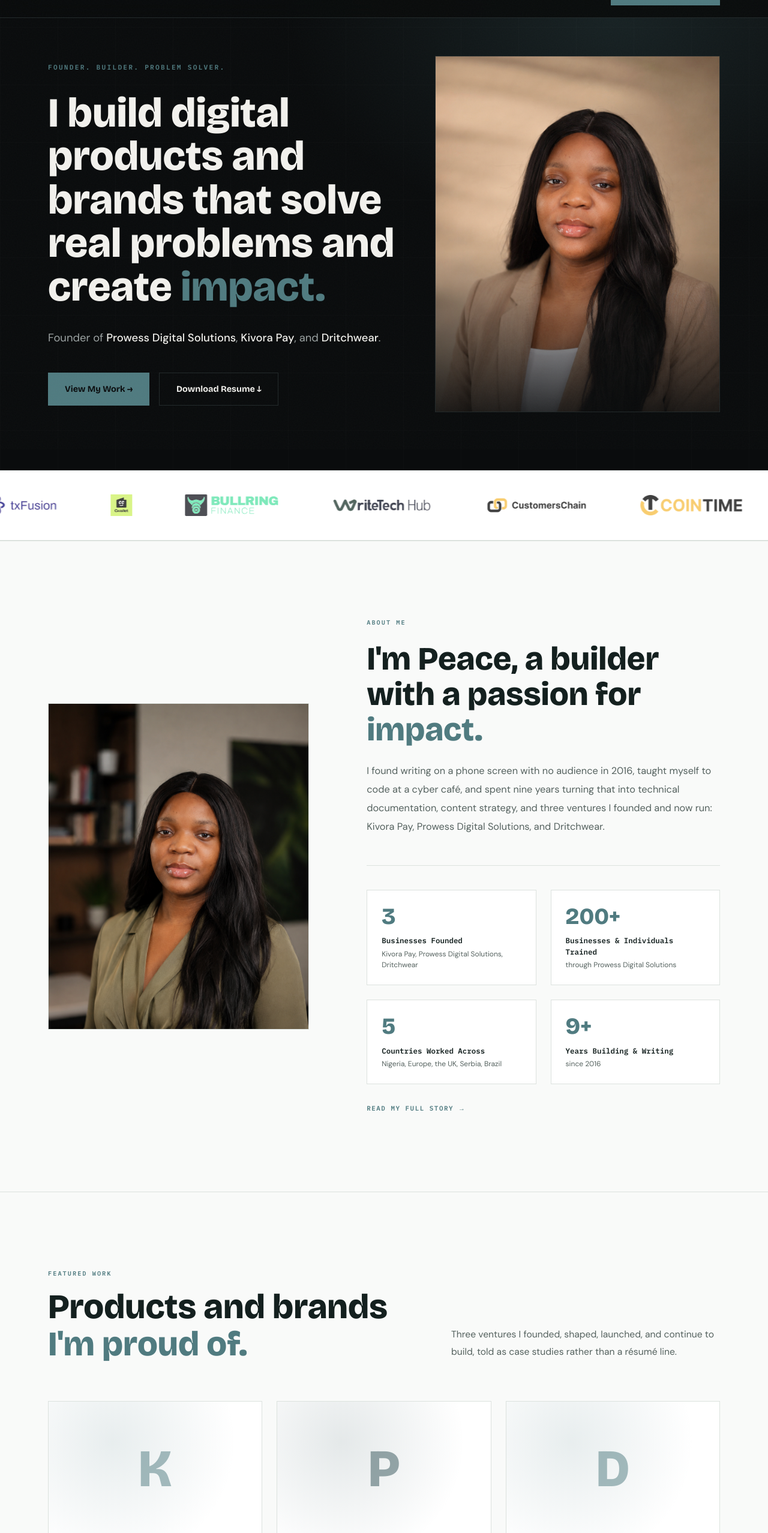
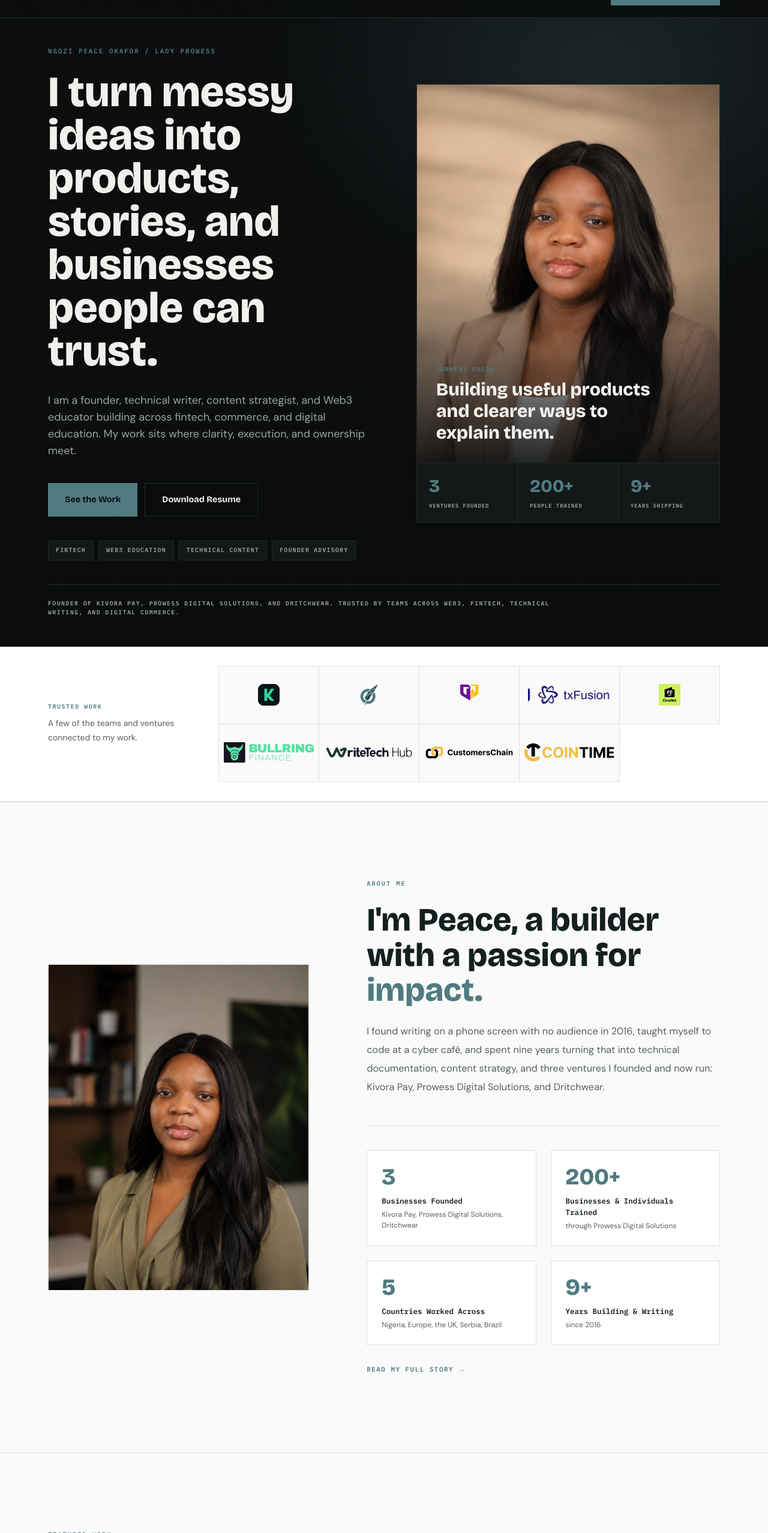
Before and after one commit to Ladyprowess/portfoio, a Next.js app: page / in a window 1280 px wide. Shown: the part 51-2606 px from the top of the page at 60% size. Built offline with nearby package versions, Linux system fonts and the light colour scheme.

Commit message:
portfolio

```diff
--- a/components/Clients.tsx
+++ b/components/Clients.tsx
@@ -88,7 +88,7 @@ export default function Clients() {
               />
 
               {client.logo ? (
-                <div className="relative z-10 h-9 w-full flex items-center justify-center grayscale opacity-70 group-hover:grayscale-0 group-hover:opacity-100 transition-all duration-300">
+                <div className="relative z-10 h-9 w-full flex items-center justify-center grayscale opacity-70 motion-safe:transition-[filter,opacity] motion-safe:duration-150 group-hover:grayscale-0 group-hover:opacity-100">
                   <Image
                     src={client.logo}
                     alt={client.name}
--- a/components/Credibility.tsx
+++ b/components/Credibility.tsx
@@ -13,26 +13,35 @@ const brands = [
 ]
 
 export default function Credibility() {
-  const row = [...brands, ...brands]
+  return (
+    <section className="overflow-hidden border-b border-ink-border bg-surface px-6 py-8 sm:px-8 md:px-20">
+      <div className="mx-auto grid max-w-[1480px] grid-cols-1 gap-6 lg:grid-cols-[260px_1fr] lg:items-center">
+        <div>
+          <p className="font-head text-[0.62rem] font-semibold uppercase tracking-[0.16em] text-primary">
+            Trusted work
+          </p>
+          <p className="mt-2 text-sm leading-6 text-muted">
+            A few of the teams and ventures connected to my work.
+          </p>
+        </div>
 
-  return (
-    <section className="bg-surface border-b border-ink-border py-10 overflow-hidden">
-      <div className="animate-marquee gap-14 items-center">
-        {row.map((brand, i) => (
+        <div className="grid grid-cols-2 border-l border-t border-ink-border sm:grid-cols-3 lg:grid-cols-5">
+          {brands.map((brand) => (
             <div
-            key={`${brand.name}-${i}`}
-            className="h-9 shrink-0 flex items-center justify-center px-4 opacity-75 hover:opacity-100 transition-opacity duration-300"
+              key={brand.name}
+              className="flex h-24 items-center justify-center border-b border-r border-ink-border bg-bg px-4 py-6"
             >
               <Image
                 src={brand.logo}
                 alt={brand.name}
                 width={160}
                 height={64}
-              className="h-full w-auto max-w-[170px] object-contain"
+                className="max-h-9 w-auto max-w-[150px] object-contain"
               />
             </div>
           ))}
         </div>
+      </div>
     </section>
   )
 }
--- a/components/Hero.tsx
+++ b/components/Hero.tsx
@@ -1,25 +1,38 @@
 'use client'
 
-import { motion } from 'framer-motion'
+import { motion, useReducedMotion } from 'framer-motion'
 import Image from 'next/image'
 
+const proofPoints = [
+  { label: 'Ventures founded', value: '3' },
+  { label: 'People trained', value: '200+' },
+  { label: 'Years shipping', value: '9+' },
+]
+
+const focusAreas = ['Fintech', 'Web3 education', 'Technical content', 'Founder advisory']
+
 export default function Hero() {
+  const reduceMotion = useReducedMotion()
+  const enter = reduceMotion
+    ? { duration: 0 }
+    : { duration: 0.55, ease: [0.23, 1, 0.32, 1] }
+
   return (
     <section
       id="hero"
-      className="relative min-h-screen px-8 md:px-20 overflow-hidden bg-dark border-b border-dark-border"
+      className="relative min-h-screen overflow-hidden bg-dark border-b border-dark-border"
     >
       <div
         aria-hidden
         className="absolute inset-0 pointer-events-none"
         style={{
           background:
-            'radial-gradient(ellipse 900px 600px at 80% 10%, rgba(80,123,128,0.20), transparent 60%)',
+            'radial-gradient(ellipse 880px 620px at 78% 14%, rgba(80,123,128,0.22), transparent 62%)',
         }}
       />
       <div
         aria-hidden
-        className="absolute inset-0 pointer-events-none opacity-40"
+        className="absolute inset-0 pointer-events-none opacity-35"
         style={{
           backgroundImage:
             'linear-gradient(to right, rgba(242,241,237,0.04) 1px, transparent 1px), linear-gradient(to bottom, rgba(242,241,237,0.04) 1px, transparent 1px)',
@@ -27,77 +40,88 @@ export default function Hero() {
         }}
       />
 
-      <div className="max-w-[1480px] mx-auto w-full relative z-10 pt-32 md:pt-36 pb-16 md:pb-24">
-        <div className="grid grid-cols-1 lg:grid-cols-[1.1fr_0.9fr] gap-12 lg:gap-16 items-center">
-          <div className="flex flex-col justify-center">
+      <div className="relative z-10 mx-auto flex min-h-screen w-full max-w-[1480px] flex-col px-6 pb-10 pt-28 sm:px-8 md:px-20 md:pb-12 md:pt-32">
+        <div className="grid flex-1 grid-cols-1 items-center gap-12 lg:grid-cols-[1fr_0.92fr] lg:gap-16">
+          <div className="max-w-4xl">
             <motion.p
               initial={{ opacity: 0, y: 12 }}
               animate={{ opacity: 1, y: 0 }}
-              transition={{ duration: 0.65, ease: [0.22, 1, 0.36, 1] }}
-              className="font-head text-[0.7rem] font-semibold tracking-[0.2em] uppercase text-primary mb-8"
+              transition={enter}
+              className="mb-6 font-head text-[0.68rem] font-semibold uppercase tracking-[0.18em] text-primary"
             >
-              Founder. Builder. Problem Solver.
+              Ngozi Peace Okafor / Lady Prowess
             </motion.p>
 
-            <div className="overflow-hidden">
-              <motion.h1
-                initial={{ y: '110%' }}
-                animate={{ y: 0 }}
-                transition={{ duration: 1, delay: 0.12, ease: [0.22, 1, 0.36, 1] }}
-                className="font-display font-extrabold text-dark-ink leading-[1.05] max-w-3xl"
-                style={{ fontSize: 'clamp(2.6rem, 5.4vw, 4.4rem)' }}
-              >
-                I build digital products and brands that solve real problems and create{' '}
-                <span className="text-primary">impact.</span>
-              </motion.h1>
-            </div>
+            <motion.h1
+              initial={{ opacity: 0, y: 18 }}
+              animate={{ opacity: 1, y: 0 }}
+              transition={reduceMotion ? { duration: 0 } : { ...enter, delay: 0.08 }}
+              className="max-w-4xl font-display text-5xl font-extrabold leading-[0.98] text-dark-ink sm:text-6xl lg:text-7xl"
+            >
+              I turn messy ideas into products, stories, and businesses people can trust.
+            </motion.h1>
 
             <motion.p
               initial={{ opacity: 0, y: 18 }}
               animate={{ opacity: 1, y: 0 }}
-              transition={{ duration: 0.75, delay: 0.55, ease: [0.22, 1, 0.36, 1] }}
-              className="mt-8 max-w-xl text-[1.05rem] md:text-[1.15rem] leading-[1.8] text-dark-muted"
+              transition={reduceMotion ? { duration: 0 } : { ...enter, delay: 0.18 }}
+              className="mt-8 max-w-2xl text-base leading-[1.85] text-dark-muted md:text-lg"
             >
-              Founder of{' '}
-              <span className="text-dark-ink font-medium">Prowess Digital Solutions</span>,{' '}
-              <span className="text-dark-ink font-medium">Kivora Pay</span>, and{' '}
-              <span className="text-dark-ink font-medium">Dritchwear</span>.
+              I am a founder, technical writer, content strategist, and Web3 educator building across
+              fintech, commerce, and digital education. My work sits where clarity, execution, and
+              ownership meet.
             </motion.p>
 
             <motion.div
               initial={{ opacity: 0, y: 18 }}
               animate={{ opacity: 1, y: 0 }}
-              transition={{ duration: 0.75, delay: 0.78, ease: [0.22, 1, 0.36, 1] }}
-              className="mt-10 flex flex-col sm:flex-row gap-4"
+              transition={reduceMotion ? { duration: 0 } : { ...enter, delay: 0.28 }}
+              className="mt-10 flex flex-col gap-3 sm:flex-row"
             >
               <a
                 href="#work"
-                className="inline-flex min-h-11 items-center justify-center font-display text-[0.9rem] font-bold bg-primary text-dark px-7 py-4 hover:bg-primary/90 focus-visible:ring-2 focus-visible:ring-primary focus-visible:ring-offset-2 focus-visible:ring-offset-dark transition-colors duration-200"
+                className="inline-flex min-h-12 items-center justify-center bg-primary px-7 py-4 font-display text-[0.9rem] font-bold text-dark motion-safe:transition-colors motion-safe:duration-150 hover:bg-primary/90 focus-visible:ring-2 focus-visible:ring-primary focus-visible:ring-offset-2 focus-visible:ring-offset-dark"
               >
-                View My Work →
+                See the Work
               </a>
               <a
                 href="https://drive.google.com/file/d/1qWDoVGKY3sps03fPbmNgCeR0FpPj7A0c/view?usp=sharing"
                 target="_blank"
                 rel="noopener noreferrer"
-                className="inline-flex min-h-11 items-center justify-center font-display text-[0.9rem] font-bold text-dark-ink border border-dark-border px-7 py-4 hover:border-primary/50 focus-visible:ring-2 focus-visible:ring-primary focus-visible:ring-offset-2 focus-visible:ring-offset-dark transition-colors duration-200"
+                className="inline-flex min-h-12 items-center justify-center border border-dark-border px-7 py-4 font-display text-[0.9rem] font-bold text-dark-ink motion-safe:transition-colors motion-safe:duration-150 hover:border-primary/60 hover:bg-dark-surface focus-visible:ring-2 focus-visible:ring-primary focus-visible:ring-offset-2 focus-visible:ring-offset-dark"
               >
-                Download Resume ↓
+                Download Resume
               </a>
+            </motion.div>
+
+            <motion.div
+              initial={{ opacity: 0, y: 16 }}
+              animate={{ opacity: 1, y: 0 }}
+              transition={reduceMotion ? { duration: 0 } : { ...enter, delay: 0.38 }}
+              className="mt-10 flex flex-wrap gap-2"
+            >
+              {focusAreas.map((area) => (
+                <span
+                  key={area}
+                  className="border border-dark-border bg-dark-surface px-3 py-2 font-head text-[0.62rem] font-semibold uppercase tracking-[0.12em] text-dark-muted"
+                >
+                  {area}
+                </span>
+              ))}
             </motion.div>
           </div>
 
           <motion.div
             initial={{ opacity: 0, y: 24 }}
             animate={{ opacity: 1, y: 0 }}
-            transition={{ duration: 0.85, delay: 0.3, ease: [0.22, 1, 0.36, 1] }}
-            className="relative w-full aspect-[4/5] max-h-[640px]"
+            transition={reduceMotion ? { duration: 0 } : { ...enter, delay: 0.16 }}
+            className="relative mx-auto w-full max-w-[560px] lg:ml-auto"
           >
-            <div className="absolute inset-0 border border-dark-border bg-dark-surface overflow-hidden">
+            <div className="relative aspect-[4/5] overflow-hidden border border-dark-border bg-dark-surface">
               <div
                 aria-hidden
                 className="absolute inset-0 z-10 pointer-events-none"
-                style={{ background: 'linear-gradient(180deg, transparent 55%, rgba(10,12,13,0.85) 100%)' }}
+                style={{ background: 'linear-gradient(180deg, transparent 48%, rgba(10,12,13,0.88) 100%)' }}
               />
               <Image
                 src="/personal%20photo/headshot1.png"
@@ -107,8 +131,36 @@ export default function Hero() {
                 sizes="(max-width: 1024px) 100vw, 560px"
                 priority
               />
+              <div className="absolute bottom-0 left-0 right-0 z-20 p-6 md:p-8">
+                <p className="font-head text-[0.62rem] font-semibold uppercase tracking-[0.16em] text-primary">
+                  Current focus
+                </p>
+                <p className="mt-2 max-w-sm font-display text-2xl font-extrabold leading-tight text-dark-ink md:text-3xl">
+                  Building useful products and clearer ways to explain them.
+                </p>
+              </div>
+            </div>
+
+            <div className="grid grid-cols-3 border-x border-b border-dark-border bg-dark-surface">
+              {proofPoints.map((point) => (
+                <div key={point.label} className="border-r border-dark-border p-4 last:border-r-0 md:p-5">
+                  <p className="font-display text-2xl font-extrabold leading-none text-primary md:text-3xl">
+                    {point.value}
+                  </p>
+                  <p className="mt-2 font-head text-[0.56rem] font-semibold uppercase tracking-[0.1em] text-dark-muted">
+                    {point.label}
+                  </p>
+                </div>
+              ))}
             </div>
           </motion.div>
+        </div>
+
+        <div className="mt-10 border-t border-dark-border pt-6">
+          <p className="max-w-4xl font-head text-[0.62rem] font-semibold uppercase tracking-[0.14em] text-dark-muted">
+            Founder of Kivora Pay, Prowess Digital Solutions, and Dritchwear. Trusted by teams across
+            Web3, fintech, technical writing, and digital commerce.
+          </p>
         </div>
       </div>
     </section>
--- a/components/Work.tsx
+++ b/components/Work.tsx
@@ -2,31 +2,35 @@
 
 import { useRef } from 'react'
 import { motion, useInView } from 'framer-motion'
+import Image from 'next/image'
 
 const projects = [
   {
     title: 'Kivora Pay',
     category: 'Fintech / Web3 Product',
-    desc: 'Founded and launched a crypto bill payment platform for Africa. Shaped the product narrative, wallet and payment flows, pitch materials, and launch content from zero.',
+    desc: 'A crypto bill payment platform for Africa. I shaped the product narrative, payment flows, launch content, and investor-facing materials from zero.',
+    outcome: 'Founder-led product, brand, and go-to-market system',
     tag: 'Founder',
     href: 'https://kivorapay.com/',
-    accent: '#507B80',
+    logo: '/brands/kivorapay.png',
   },
   {
     title: 'Prowess Digital Solutions',
     category: 'Business & Digital Solutions',
-    desc: 'Built a consulting brand with a full service architecture, training materials, automated outreach systems, a website, and internal business tools. Has trained 200+ businesses and individuals.',
+    desc: 'A consulting and training brand helping businesses use content, automation, and digital systems with more confidence.',
+    outcome: '200+ businesses and individuals trained',
     tag: 'Founder',
     href: 'https://www.prowessdigitalsolutions.com',
-    accent: '#35555A',
+    logo: '/brands/pds.png',
   },
   {
     title: 'Dritchwear',
     category: 'Merch / Branded Items',
-    desc: 'Founded a streetwear and branded merchandise label selling premium apparel direct to customers, plus a live ordering platform that handles bulk merch for companies and events.',
+    desc: 'A streetwear and branded merchandise label with a live ordering platform for individual buyers, companies, and events.',
+    outcome: 'Commerce brand built from identity to ordering flow',
     tag: 'Founder',
     href: 'https://app.dritchwear.com/shop',
-    accent: '#507B80',
+    logo: '/brands/dritchwear.png',
   },
 ]
 
@@ -35,7 +39,7 @@ export default function Work() {
   const titleInView = useInView(titleRef, { once: true, margin: '-80px' })
 
   return (
-    <section id="work" className="px-8 md:px-20 py-32 border-t border-ink-border">
+    <section id="work" className="px-6 py-28 sm:px-8 md:px-20 md:py-32 border-t border-ink-border">
       <div className="max-w-[1480px] mx-auto">
 
         <motion.div
@@ -43,7 +47,7 @@ export default function Work() {
           initial={{ opacity: 0, y: 28 }}
           animate={titleInView ? { opacity: 1, y: 0 } : {}}
           transition={{ duration: 0.85, ease: [0.22, 1, 0.36, 1] }}
-          className="flex flex-col md:flex-row md:items-end justify-between gap-6 mb-16"
+          className="mb-14 grid grid-cols-1 gap-8 lg:grid-cols-[0.85fr_1fr] lg:items-end"
         >
           <div>
             <span className="font-head text-[0.64rem] font-semibold tracking-[0.2em] uppercase text-primary block mb-4">
@@ -51,20 +55,18 @@ export default function Work() {
             </span>
             <h2
               className="font-display font-extrabold leading-[1.08]"
-              style={{ fontSize: 'clamp(2.4rem, 4.6vw, 3.6rem)' }}
+              style={{ fontSize: 'clamp(2.35rem, 4.3vw, 3.6rem)' }}
             >
-              Products and brands
-              <br />
-              <span className="text-primary">I&apos;m proud of.</span>
+              The ventures say more than a job title can.
             </h2>
           </div>
-          <p className="text-[0.98rem] text-muted max-w-md leading-[1.85] mb-1">
-            Three ventures I founded, shaped, launched, and continue to build, told as case studies rather
-            than a résumé line.
+          <p className="max-w-xl text-[1rem] leading-[1.85] text-muted lg:ml-auto">
+            My portfolio is built around ownership: products I founded, systems I shipped, and the
+            communication layer that helped people understand why they mattered.
           </p>
         </motion.div>
 
-        <div className="grid grid-cols-1 md:grid-cols-2 lg:grid-cols-3 gap-6">
+        <div className="grid grid-cols-1 gap-5">
           {projects.map((p, i) => (
             <ProjectCard key={p.title} project={p} index={i} />
           ))}
@@ -86,48 +88,52 @@ function ProjectCard({ project, index }: { project: (typeof projects)[0]; index:
       rel="noopener noreferrer"
       initial={{ opacity: 0, y: 32 }}
       animate={inView ? { opacity: 1, y: 0 } : {}}
-      transition={{ duration: 0.75, delay: index * 0.12, ease: [0.22, 1, 0.36, 1] }}
-      className="group relative bg-surface border border-ink-border overflow-hidden flex flex-col hover:border-primary/40 transition-colors duration-300"
+      transition={{ duration: 0.55, delay: index * 0.06, ease: [0.23, 1, 0.32, 1] }}
+      className="group grid min-h-[260px] grid-cols-1 overflow-hidden border border-ink-border bg-surface motion-safe:transition-colors motion-safe:duration-150 hover:border-primary/50 focus-visible:ring-2 focus-visible:ring-primary focus-visible:ring-offset-2 focus-visible:ring-offset-bg lg:grid-cols-[0.78fr_1.22fr]"
     >
-      <div className="relative h-56 flex items-center justify-center border-b border-ink-border overflow-hidden">
+      <div className="relative flex min-h-[220px] items-center justify-center overflow-hidden border-b border-ink-border bg-surface-2 p-10 lg:border-b-0 lg:border-r">
         <div
           aria-hidden
-          className="absolute inset-0 transition-opacity duration-500 opacity-70 group-hover:opacity-100"
-          style={{
-            background: `radial-gradient(circle at 30% 30%, ${project.accent}30, transparent 70%)`,
-          }}
+          className="absolute inset-0 bg-[radial-gradient(circle_at_28%_28%,rgba(80,123,128,0.18),transparent_58%)] opacity-80 motion-safe:transition-opacity motion-safe:duration-150 group-hover:opacity-100"
         />
-        <span
-          className="relative z-10 font-display font-extrabold text-[5.5rem] leading-none select-none"
-          style={{ color: project.accent, opacity: 0.5 }}
-        >
-          {project.title.charAt(0)}
-        </span>
+        <Image
+          src={project.logo}
+          alt={`${project.title} logo`}
+          width={260}
+          height={120}
+          className="relative z-10 max-h-24 w-auto max-w-[78%] object-contain"
+        />
       </div>
 
-      <div className="p-8 flex flex-col gap-3 flex-1">
-        <div className="flex items-center justify-between gap-3">
-          <span className="font-head text-[0.6rem] font-bold tracking-[0.12em] uppercase text-muted">
+      <div className="flex flex-col gap-5 p-7 md:p-10">
+        <div className="flex flex-wrap items-center gap-3">
+          <span className="font-head text-[0.6rem] font-bold uppercase tracking-[0.12em] text-primary">
+            {project.tag}
+          </span>
+          <span className="h-1 w-1 rounded-full bg-muted/40" aria-hidden />
+          <span className="font-head text-[0.6rem] font-bold uppercase tracking-[0.12em] text-muted">
             {project.category}
-          </span>
-          <span
-            className="font-head text-[0.58rem] font-bold tracking-[0.1em] uppercase px-3 py-1 rounded-full border"
-            style={{ borderColor: `${project.accent}50`, background: `${project.accent}14`, color: project.accent }}
-          >
-            {project.tag}
           </span>
         </div>
 
-        <h3 className="font-display font-extrabold text-2xl text-parchment group-hover:text-primary transition-colors duration-200">
+        <h3 className="font-display text-3xl font-extrabold leading-tight text-parchment motion-safe:transition-colors motion-safe:duration-150 group-hover:text-primary md:text-4xl">
           {project.title}
         </h3>
-        <p className="text-[0.92rem] text-muted leading-[1.8] flex-1">{project.desc}</p>
+        <p className="max-w-2xl text-[0.98rem] leading-[1.85] text-muted">{project.desc}</p>
 
-        <div className="flex items-center gap-2 mt-2 text-primary">
-          <span className="font-head text-[0.65rem] font-bold tracking-[0.1em] uppercase">
+        <div className="mt-auto border-t border-ink-border pt-5">
+          <p className="font-head text-[0.62rem] font-semibold uppercase tracking-[0.12em] text-muted">
+            {project.outcome}
+          </p>
+        </div>
+
+        <div className="flex items-center gap-2 text-primary">
+          <span className="font-head text-[0.65rem] font-bold uppercase tracking-[0.1em]">
             Explore the Project
           </span>
-          <span className="text-sm transition-transform duration-300 group-hover:translate-x-1">→</span>
+          <span className="text-sm motion-safe:transition-transform motion-safe:duration-150 group-hover:translate-x-1">
+            →
+          </span>
         </div>
       </div>
     </motion.a>
```
Also changed, not shown: components/Services.tsx (+20 -18 lines). Lines whose indentation alone changed are shown as unchanged.
